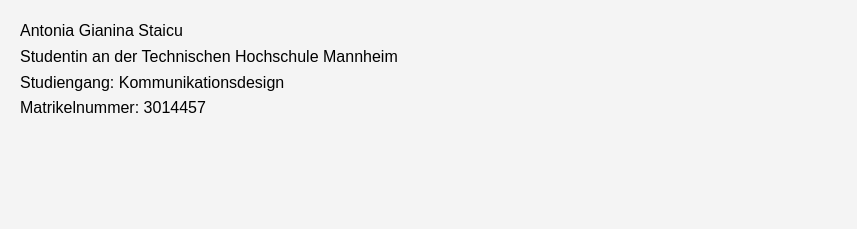
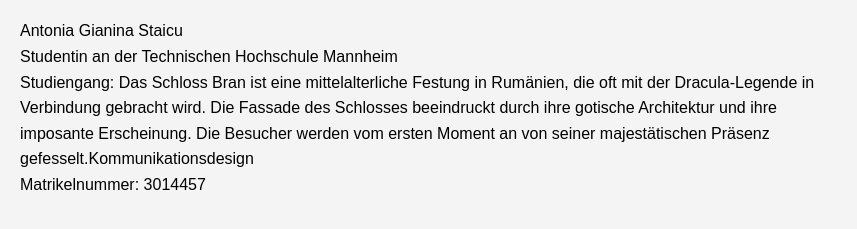
Before and after one commit to Antonia-design/Draculacasteltour, a plain HTML site: page impressum.html in a window 1280 px wide. Shown: the part 107-336 px from the top of the page, without its empty margins (0-857 px from the left). Drawn offline with Linux system fonts and the light colour scheme.

Commit message:
Update impressum.html

```diff
--- a/impressum.html
+++ b/impressum.html
@@ -20,7 +20,7 @@
     <h1>Impressum</h1>
     <p>Antonia Gianina Staicu<br>
     Studentin an der Technischen Hochschule Mannheim<br>
-    Studiengang: Kommunikationsdesign<br>
+    Studiengang: Das Schloss Bran ist eine mittelalterliche Festung in Rumänien, die oft mit der Dracula-Legende in Verbindung gebracht wird. Die Fassade des Schlosses beeindruckt durch ihre gotische Architektur und ihre imposante Erscheinung. Die Besucher werden vom ersten Moment an von seiner majestätischen Präsenz gefesselt.Kommunikationsdesign<br>
     Matrikelnummer: 3014457</p>
 </body>
 </html>
```
